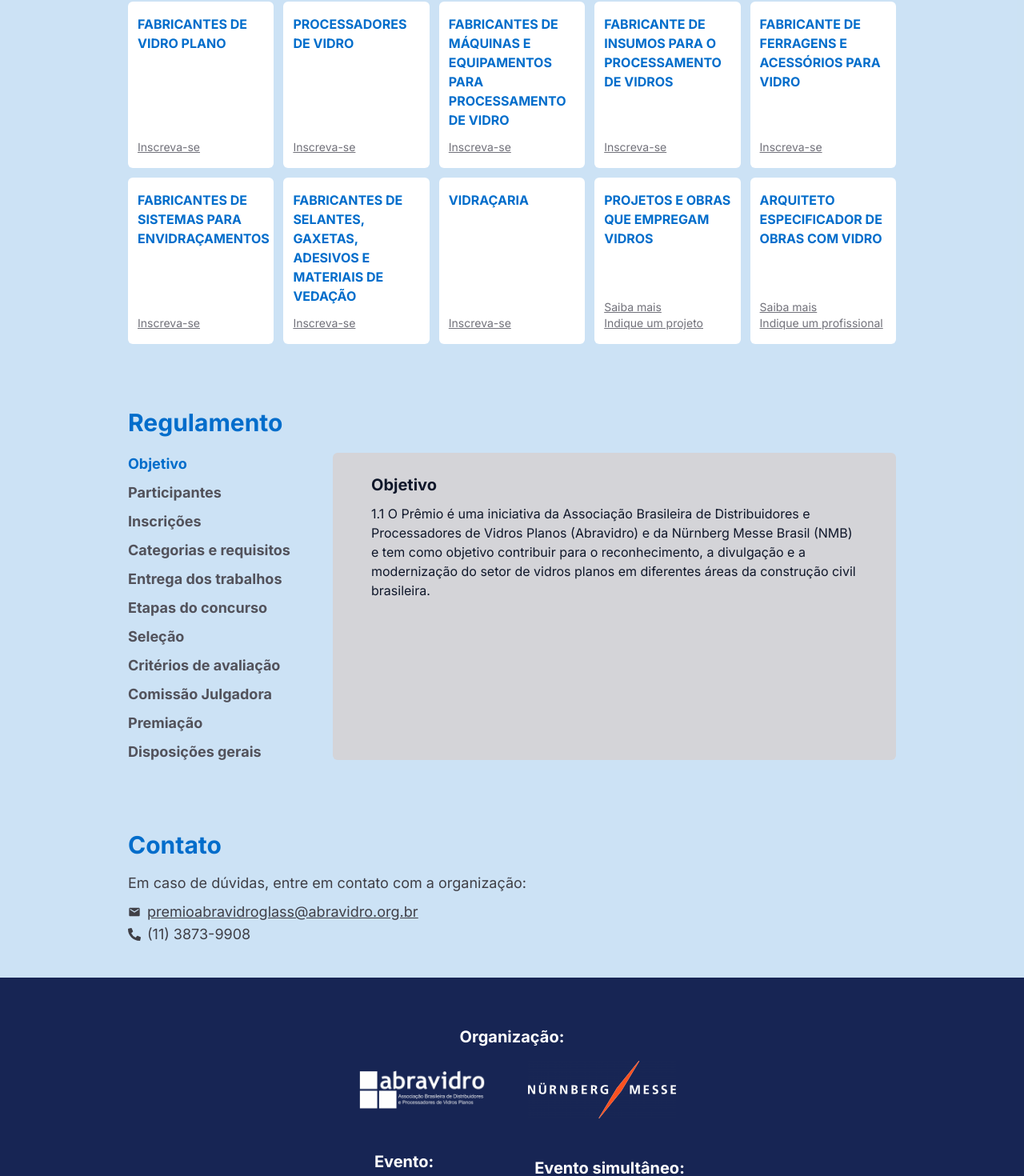
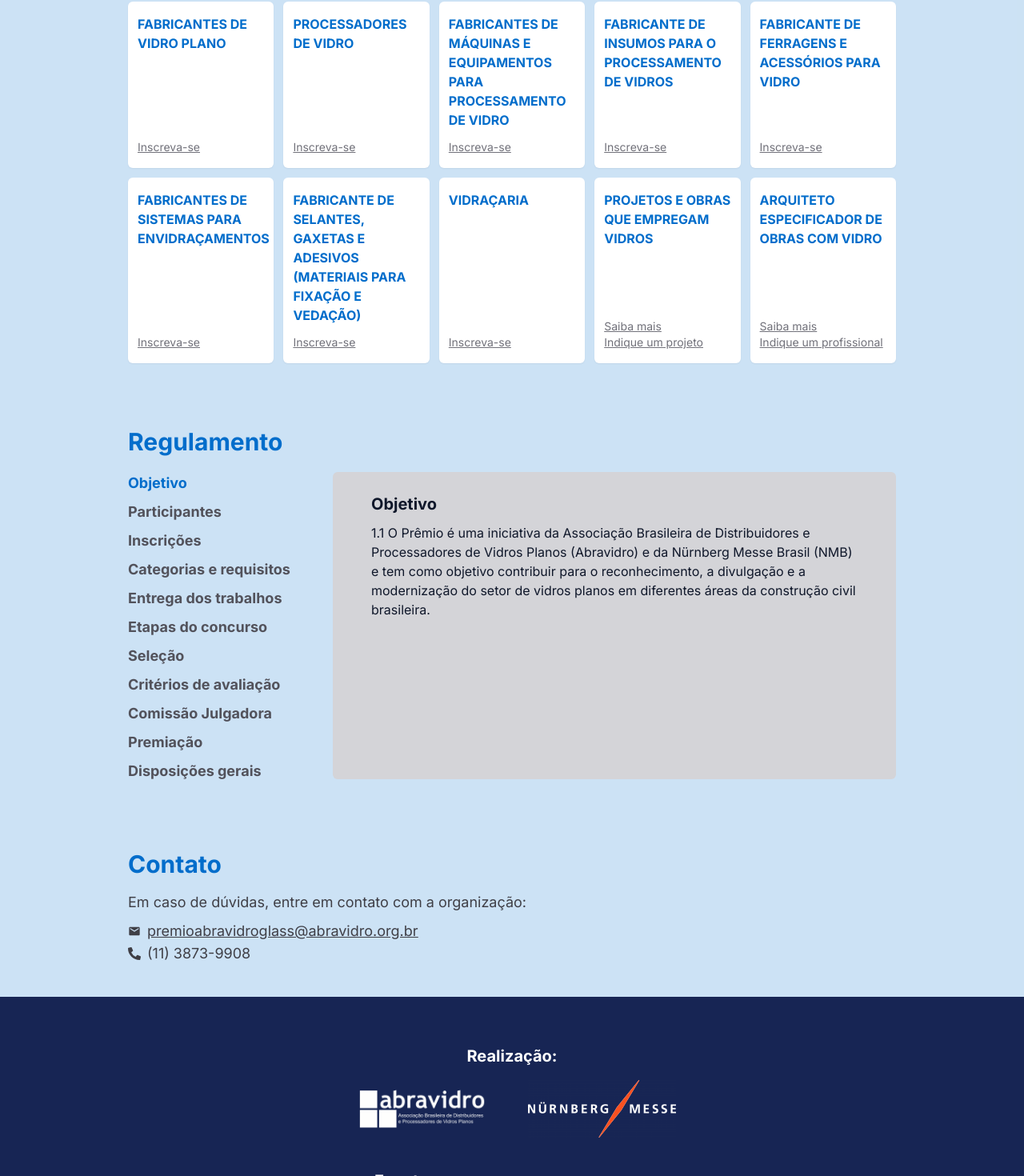
Before and after one commit to VerbusComunicacao/premio-abravidro, a Next.js app: page / in a window 1280 px wide. Shown: the part 1286-2756 px from the top of the page at 80% size. Built offline with nearby package versions, Linux system fonts and the light colour scheme.

Commit message:
att rodape

```diff
--- a/src/app/page.tsx
+++ b/src/app/page.tsx
@@ -54,7 +54,7 @@ export default function Home() {
               />
 
               <Category
-                title="Fabricantes de selantes, gaxetas, adesivos e materiais de vedação"
+                title="Fabricante de selantes, gaxetas e adesivos (materiais para fixação e vedação)"
                 link="https://docs.google.com/forms/d/e/1FAIpQLSczfxrACoyMI4u0d8ZvOz1rvfGvOPLnLwAb605GAGY1bbf0yQ/viewform?usp=sf_link"
               />
 
--- a/src/components/category.tsx
+++ b/src/components/category.tsx
@@ -17,7 +17,7 @@ export function Category({
 }) {
   return (
     <motion.div
-      className="bg-white rounded-md p-3 py-4 flex flex-col gap-3 justify-between hover:bg-yellow-400 transition-colors"
+      className="bg-white shadow-sm rounded-md p-3 py-4 flex flex-col gap-3 justify-between hover:bg-yellow-400 transition-colors"
       initial={{
         opacity: 0,
         translateY: 50,
--- a/src/components/contact.tsx
+++ b/src/components/contact.tsx
@@ -4,7 +4,7 @@ import { MdEmail } from 'react-icons/md'
 
 export default function Contact() {
   return (
-    <section className="mt-10 lg:mt-20 ">
+    <section className="mt-10 lg:mt-20" id="contato">
       <Subtitle>Contato</Subtitle>
       <p className="text-zinc-700 text-sm lg:text-lg lg:mb-2">
         Em caso de dúvidas, entre em contato com a organização:
--- a/src/components/footer.tsx
+++ b/src/components/footer.tsx
@@ -10,9 +10,7 @@ export default function Footer() {
     <>
       <div>
         <div>
-          <p className="text-xl pb-4 text-center mt-5 font-bold">
-            Organização:
-          </p>
+          <p className="text-xl pb-4 text-center mt-5 font-bold">Realização:</p>
           <div className="flex flex-col md:flex-row justify-center items-center gap-3 md:gap-10">
             <Link href="https://abravidro.org.br/">
               <Image width={185} src={AbravidroImg} alt="Logo Abravidro" />
--- a/src/components/menu.tsx
+++ b/src/components/menu.tsx
@@ -19,6 +19,10 @@ export default function Menu() {
     {
       title: 'Regulamento',
       href: 'regulamento',
+    },
+    {
+      title: 'Contato',
+      href: 'contato',
     },
   ]
 
```
